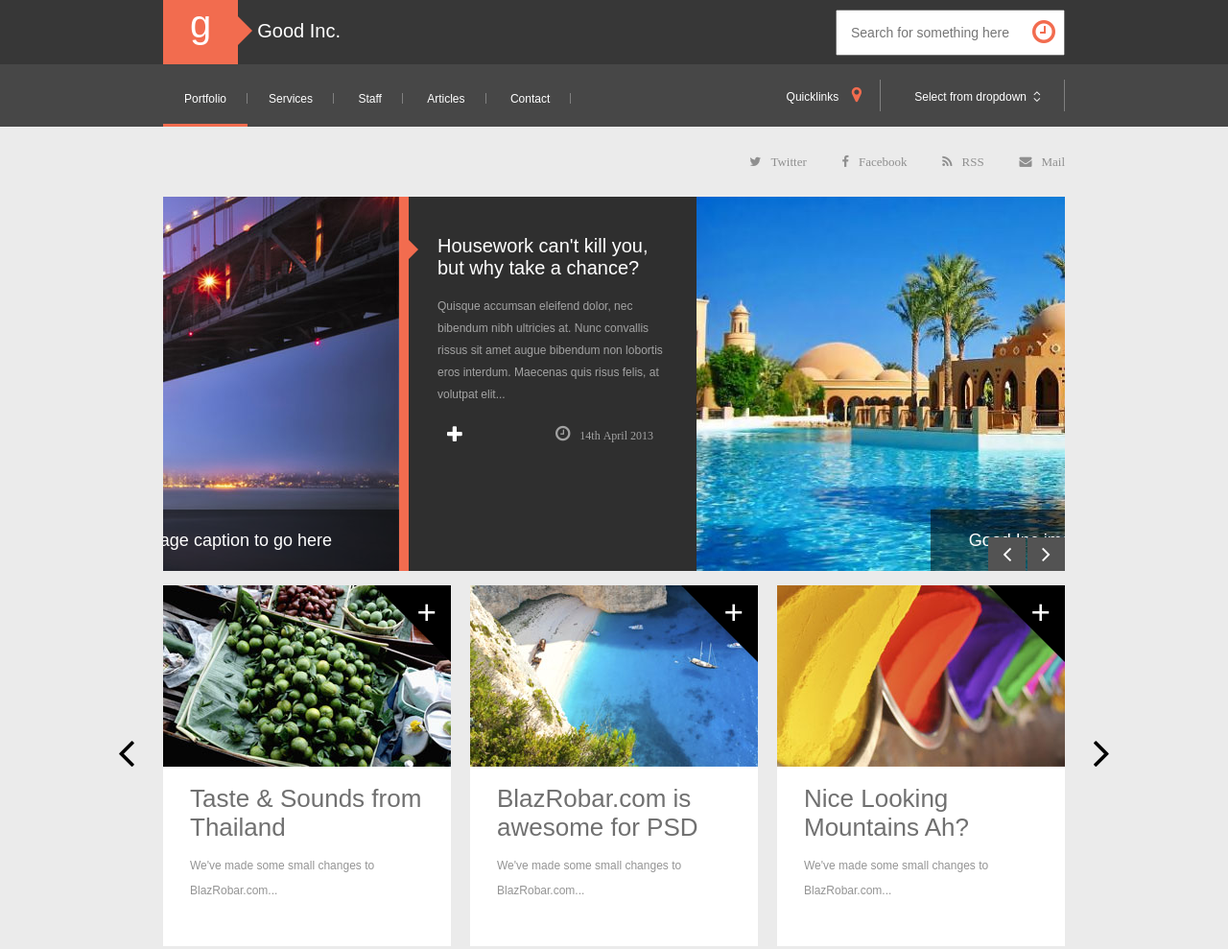
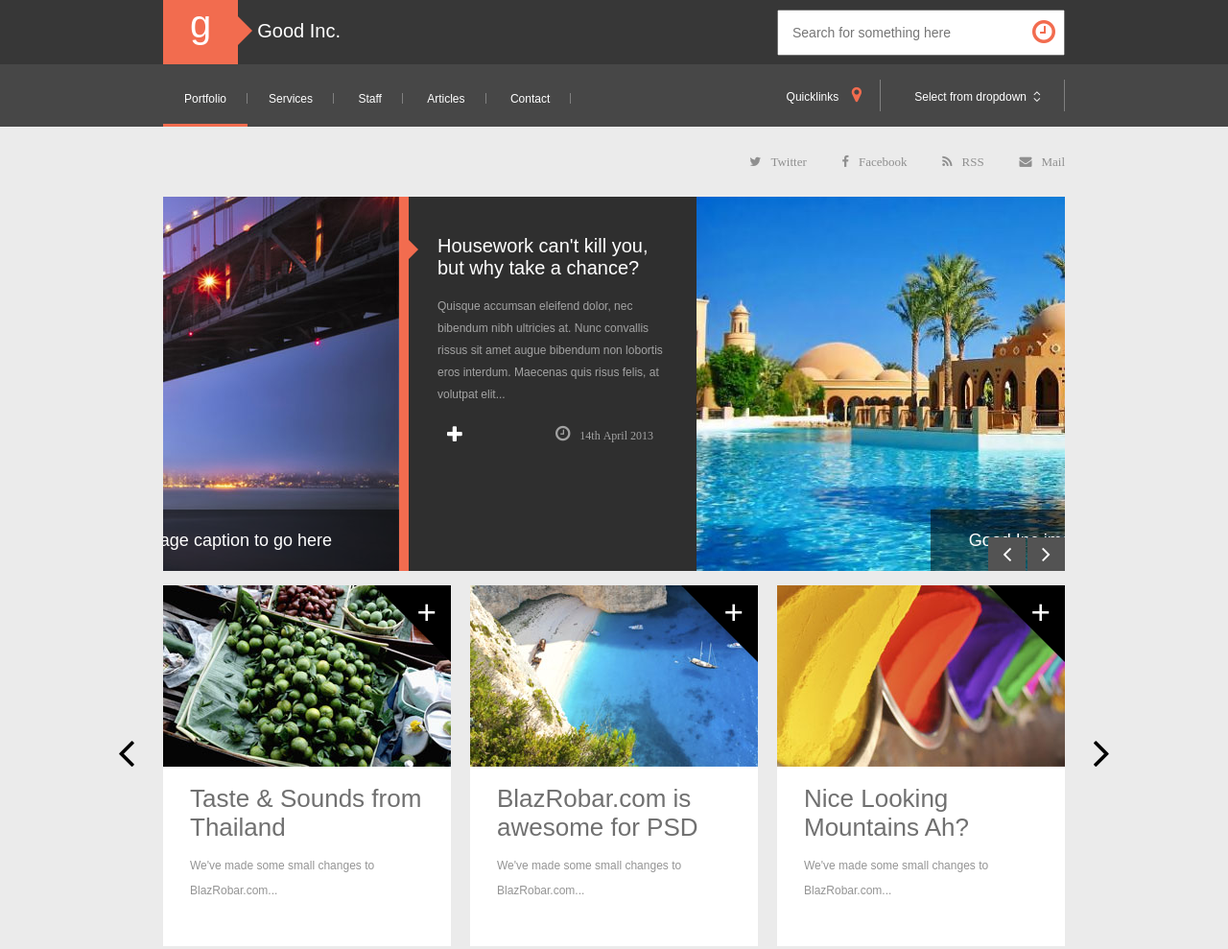
Before and after one commit to LydmilaS/testGood, a plain HTML site: page index.html in a window 1280 px wide. Shown: the top 989 px of the page at 96% size. Drawn offline with nearby package versions, Linux system fonts and the light colour scheme.

Commit message:
changed width search-block

```diff
--- a/css/header.scss
+++ b/css/header.scss
@@ -15,6 +15,10 @@ header {
     	input {
     		padding: 14px 40px 14px 14px;
             font-size: 14px;
+
+            @include breakpoint(min-width, $bp-medium) {
+                width: 300px;
+            }
     	}
 
     	button {
```
Also changed, not shown: css/style.css.
